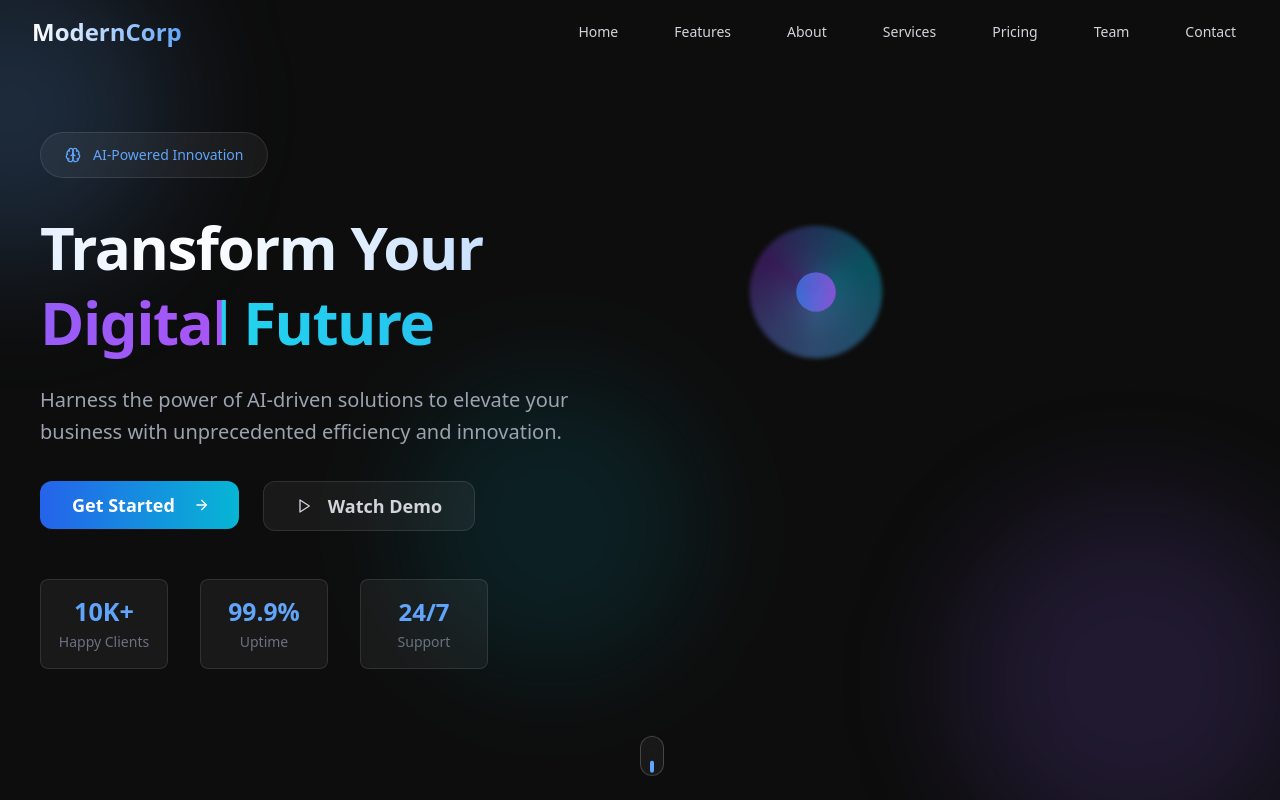
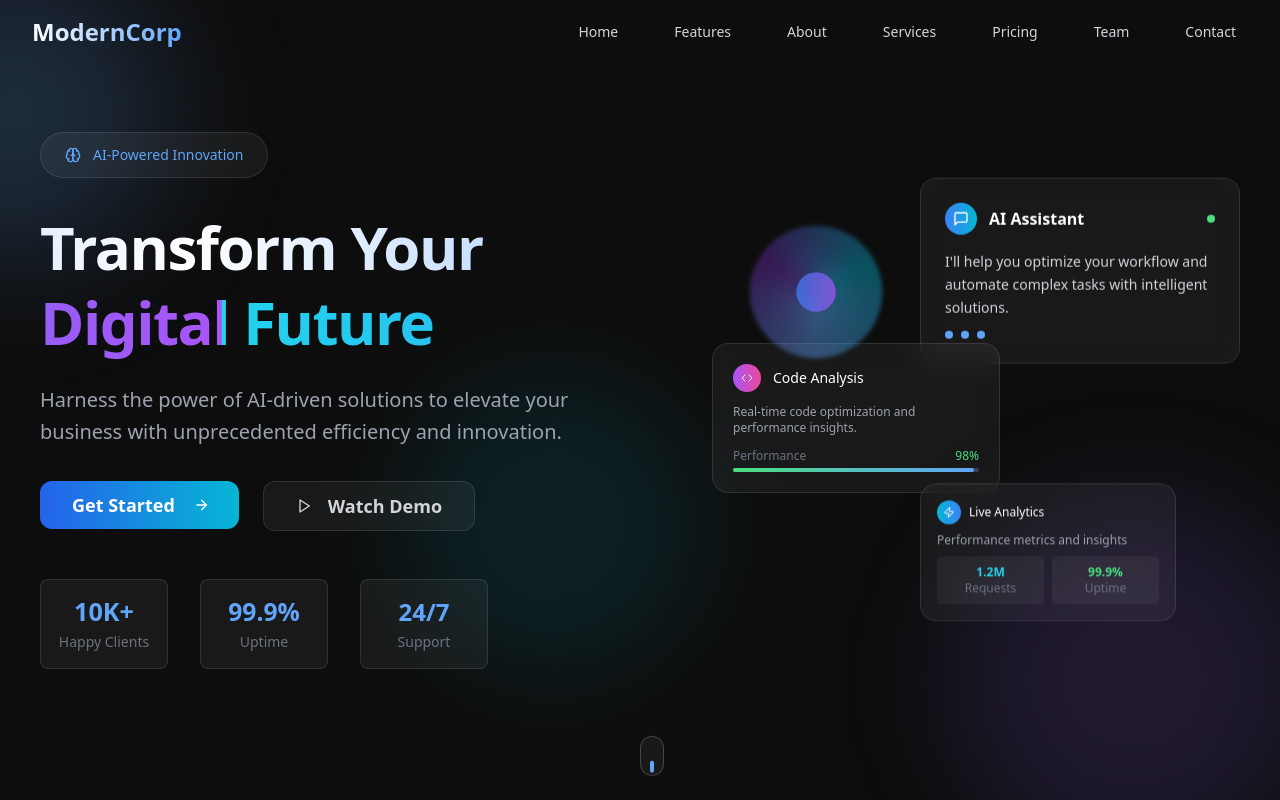
Before and after one commit to sandhyapattevardhanm/ClosedLoopNew, a React (Vite) app: page / in a window 1280 px wide. Shown: the top 800 px of the page. Built offline with nearby package versions, Linux system fonts and the light colour scheme.

Commit message:
Fix duplicate JSX attributes in Hero.tsx
Combine duplicate attributes in Hero.tsx to resolve JSX errors.

```diff
--- a/src/components/Hero.tsx
+++ b/src/components/Hero.tsx
@@ -1,4 +1,3 @@
-
 
 import React, { useCallback, useRef } from 'react';
 import { ArrowRight, Play, MessageSquare, Code, Zap, Brain } from 'lucide-react';
@@ -355,17 +354,17 @@ const Hero = () => {
 
               {/* Main AI Chat Card */}
               <motion.div
-                variants={cardVariants}
                 initial="hidden"
-                animate="visible"
+                animate={{
+                  opacity: 1,
+                  y: [-5, 5, -5],
+                  rotateZ: 0
+                }}
                 className="absolute top-20 right-0 w-80 p-6 rounded-2xl backdrop-blur-md bg-white/5 border border-white/10"
-                animate={{
-                  y: [-5, 5, -5],
-                }}
                 transition={{
-                  duration: 6,
-                  repeat: Infinity,
-                  delay: 0.4
+                  opacity: { duration: 0.5, type: "spring" as const, stiffness: 200, damping: 25 },
+                  y: { duration: 6, repeat: Infinity, delay: 0.4 },
+                  rotateZ: { duration: 0.5, type: "spring" as const, stiffness: 200, damping: 25 }
                 }}
                 whileHover={{
                   scale: 1.02,
@@ -392,17 +391,17 @@ const Hero = () => {
 
               {/* Code Analysis Card */}
               <motion.div
-                variants={cardVariants}
                 initial="hidden"
-                animate="visible"
+                animate={{
+                  opacity: 1,
+                  y: [5, -5, 5],
+                  rotateZ: 0
+                }}
                 className="absolute top-60 left-10 w-72 p-5 rounded-2xl backdrop-blur-md bg-white/5 border border-white/10"
-                animate={{
-                  y: [5, -5, 5],
-                }}
                 transition={{
-                  duration: 5,
-                  repeat: Infinity,
-                  delay: 1.6
+                  opacity: { duration: 0.5, type: "spring" as const, stiffness: 200, damping: 25 },
+                  y: { duration: 5, repeat: Infinity, delay: 1.6 },
+                  rotateZ: { duration: 0.5, type: "spring" as const, stiffness: 200, damping: 25 }
                 }}
                 whileHover={{
                   scale: 1.02,
@@ -437,17 +436,17 @@ const Hero = () => {
 
               {/* Analytics Dashboard Card */}
               <motion.div
-                variants={cardVariants}
                 initial="hidden"
-                animate="visible"
+                animate={{
+                  opacity: 1,
+                  y: [-3, 3, -3],
+                  rotateZ: 0
+                }}
                 className="absolute bottom-20 right-16 w-64 p-4 rounded-2xl backdrop-blur-md bg-white/5 border border-white/10"
-                animate={{
-                  y: [-3, 3, -3],
-                }}
                 transition={{
-                  duration: 7,
-                  repeat: Infinity,
-                  delay: 2.8
+                  opacity: { duration: 0.5, type: "spring" as const, stiffness: 200, damping: 25 },
+                  y: { duration: 7, repeat: Infinity, delay: 2.8 },
+                  rotateZ: { duration: 0.5, type: "spring" as const, stiffness: 200, damping: 25 }
                 }}
                 whileHover={{
                   scale: 1.02,
```
